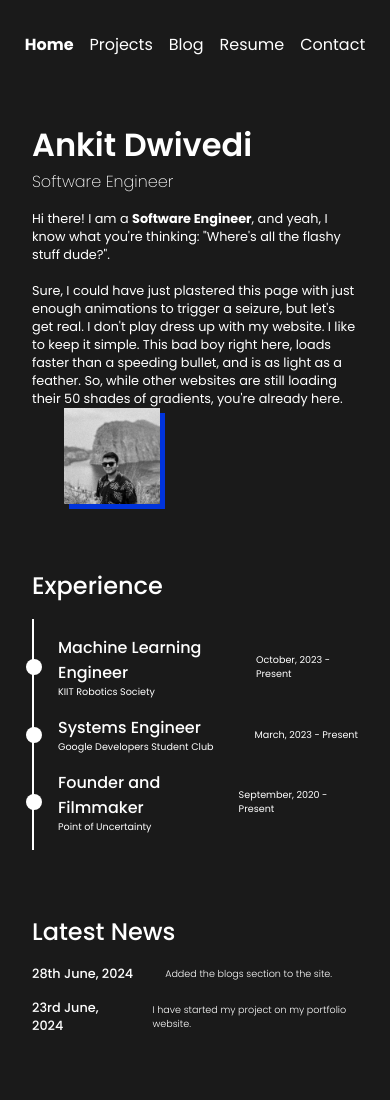
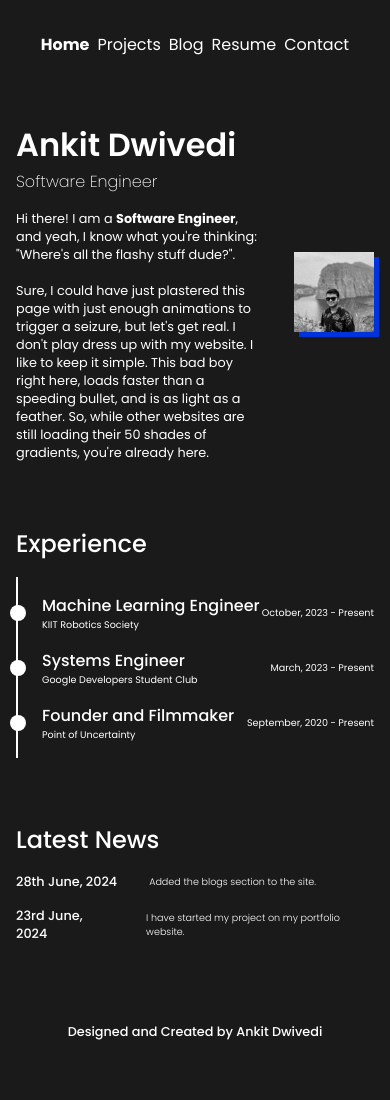
Before and after one commit to dwivedi-ai/dwivedi-ai.github.io, a website: page public/index.html in a window 390 px wide. Shown: the top 1100 px of the page. After the commit the page ends 1073 px from the top, so only its background shows below. Drawn offline with nearby package versions, Linux system fonts and the light colour scheme.

Commit message:
fixed styling

```diff
--- a/public/css/home.css
+++ b/public/css/home.css
@@ -213,7 +213,7 @@ body {
     }
 }
 
-@media screen and (max-width: 600px) {
+@media screen and (max-width: 768px) {
     body {
         padding: 0 4rem;
     }
@@ -237,9 +237,24 @@ body {
     .nav ul li {
         margin-left: 1rem;
     }
+    .news-bundle h2 {
+        font-size: 0.8rem;
+    }
+    .experience p {
+        font-size: 0.8rem;
+    }
+    .exp-bundle p {
+        font-size: 0.6rem;
+    }
+    .exp-bundle h2 {
+        font-size: 0.8rem;
+    }
+    .footer {
+        font-size: 0.8rem;
+    }
 }
 
-@media screen and (max-width: 490px) {
+@media screen and (max-width: 500px) {
     body {
         padding: 0 2rem;
     }
@@ -270,8 +285,41 @@ body {
     .nav ul > li:first-child {
         margin-left: 0rem;
     }
+}
 
+@media screen and (max-width: 420px) {
+    body {
+        padding: 0 1rem;
+    }
+    .content h1 {
+        font-size: 1.5rem;
+    }
+    .content h2 {
+        font-size: 1rem;
+    }
+    .content-text {
+        font-size: 0.8rem;
+    }
+    .exp-bundle p {
+        font-size: 0.6rem;
+    }
+    .experience p {
+        font-size: 0.6rem;
+    }
+    .news-bundle h2 {
+        font-size: 0.8rem;
+    }
+    .news-bundle p {
+        font-size: 0.6rem;
+    }
     .footer {
         font-size: 0.8rem;
     }
+    .nav ul li {
+        margin-left: 0.5rem;
+    }
+    .content .profile-pic img {
+        width: 5rem;
+        box-shadow: 5px 5px #0033db;
+    }
 }
--- a/public/css/posts.css
+++ b/public/css/posts.css
@@ -94,6 +94,7 @@ pre code {
 
 
 img {
+    border-radius: 5px;
     max-width: 800px;
 }
 
@@ -118,6 +119,9 @@ p img {
     }
     #blog-content img {
         width: 100%;
+    }
+    .footer {
+        font-size: 0.8rem;
     }
 }
 
@@ -176,10 +180,43 @@ p img {
     .experience p {
         font-size: 0.6rem;
     }
-    .nav ul > li:first-child {
-        margin-left: 0rem;
+    .footer {
+        font-size: 0.8rem;
+    }
+}
+@media screen and (max-width: 420px) {
+    body {
+        padding: 0 1rem;
+    }
+    .content h1 {
+        font-size: 1.5rem;
+    }
+    .content h2 {
+        font-size: 1rem;
+    }
+    .content-text {
+        font-size: 0.8rem;
+    }
+    .exp-bundle p {
+        font-size: 0.6rem;
+    }
+    .experience p {
+        font-size: 0.6rem;
+    }
+    .news-bundle h2 {
+        font-size: 0.8rem;
+    }
+    .news-bundle p {
+        font-size: 0.6rem;
     }
     .footer {
         font-size: 0.8rem;
     }
+    .nav ul li {
+        margin-left: 0.5rem;
+    }
+    .content .profile-pic img {
+        width: 5rem;
+        box-shadow: 5px 5px #0033db;
+    }
 }
```
